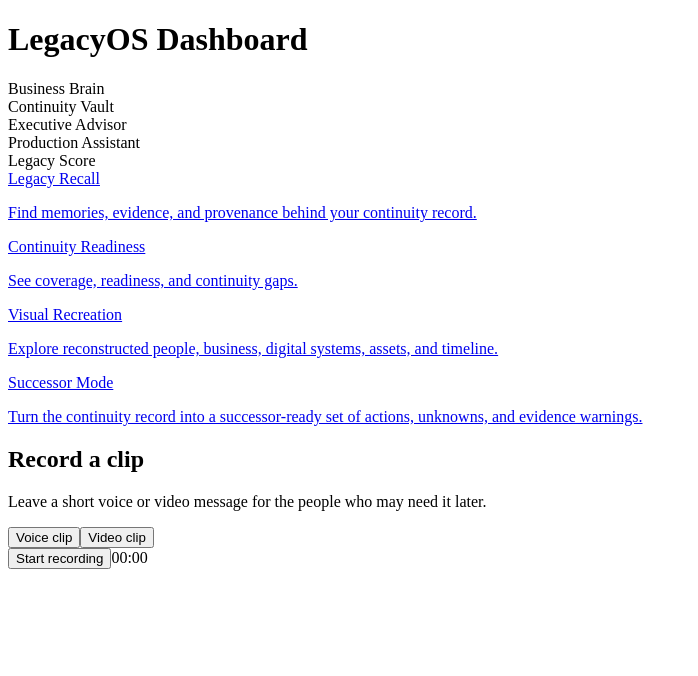
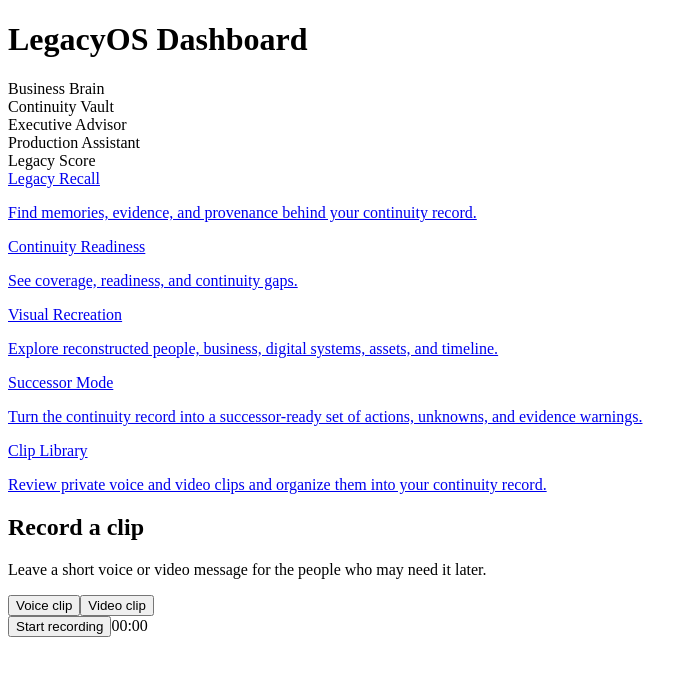
Before and after one commit to LegacyArchitectRVA/Legacy-OS, a Next.js app in the folder apps/web/: page /dashboard in a window 1280 px wide. Shown: the top 676 px of the page, without its empty margins (0-698 px from the left). Built offline with nearby package versions, Linux system fonts and the light colour scheme.

Commit message:
feat: add clip library to dashboard

```diff
--- a/apps/web/app/dashboard/page.tsx
+++ b/apps/web/app/dashboard/page.tsx
@@ -12,6 +12,7 @@ export default function Dashboard() {
         <Link href="/dashboard/continuity" className="rounded border p-6 transition hover:bg-muted"><div className="font-semibold">Continuity Readiness</div><p className="mt-2 text-sm text-muted-foreground">See coverage, readiness, and continuity gaps.</p></Link>
         <Link href="/dashboard/visual-recreation" className="rounded border p-6 transition hover:bg-muted"><div className="font-semibold">Visual Recreation</div><p className="mt-2 text-sm text-muted-foreground">Explore reconstructed people, business, digital systems, assets, and timeline.</p></Link>
         <Link href="/dashboard/successor" className="rounded border p-6 transition hover:bg-muted"><div className="font-semibold">Successor Mode</div><p className="mt-2 text-sm text-muted-foreground">Turn the continuity record into a successor-ready set of actions, unknowns, and evidence warnings.</p></Link>
+        <Link href="/dashboard/clips" className="rounded border p-6 transition hover:bg-muted"><div className="font-semibold">Clip Library</div><p className="mt-2 text-sm text-muted-foreground">Review private voice and video clips and organize them into your continuity record.</p></Link>
       </div>
       <div className="mt-8 max-w-3xl"><ClipRecorder /></div>
     </main>
```
